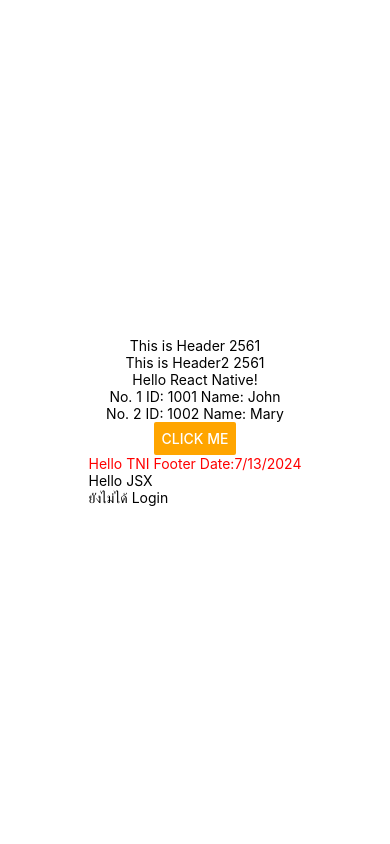
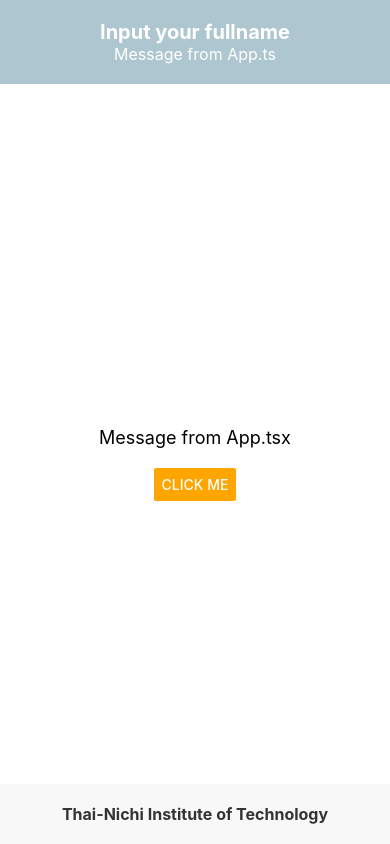
Before and after one commit to GBcatW/GBreactNativeTNI, a React Native app: screen / in a window 390 px wide. Built offline with nearby package versions, Linux system fonts and the light colour scheme.

Commit message:
Practice1_Ch03_ReactNativeFundamental

```diff
--- a/App.tsx
+++ b/App.tsx
@@ -2,39 +2,16 @@ import { StatusBar } from "expo-status-bar";
 import { StyleSheet, Text, View, Button, Alert } from "react-native";
 import AppFooter from "./components/AppFooter";
 import AppHeader from "./components/AppHeader";
+import Content from "./components/Content";
 
 export default function App(): React.JSX.Element {
-  const onClickme = () => {
-    Alert.alert("Hi", "hello React.js");
-  };
-
-  const users =[
-    {id:1001,name:'John'},
-    {id:1002,name:'Mary'}
-  ]
 
   return (
     <View style={styles.container}>
-      <AppHeader title= "This is Header " year={2018}/>
-      <AppHeader title= "This is Header2 " year={2018}/>
-      <Text>Hello React Native!</Text>
-      { users.map((data, index)=>{
-        return(
-          <Text key={data.id}>
-            No. {index + 1} ID: {data.id} Name: {data.name}
-          </Text>
-        )
-      })}
-      <Button
-        title="Click Me"
-        onPress={onClickme}
-        color="orange"
-        /*onPress={() => {
-          Alert.alert("Hi", "React Native is Fun!!");
-        }}*/
-      />
+      <AppHeader text="Input your fullname"/>
+      <Content text="Message from App.tsx" />
       <StatusBar style="auto" />
-      <AppFooter />
+      <AppFooter text="Thai-Nichi Institute of Technology"/>
     </View>
   );
 }
@@ -43,7 +20,6 @@ const styles = StyleSheet.create({
   container: {
     flex: 1,
     backgroundColor: "#fff",
-    alignItems: "center",
     justifyContent: "center",
   },
 });
--- a/components/AppFooter.tsx
+++ b/components/AppFooter.tsx
@@ -1,26 +1,35 @@
 import { StyleSheet, Text, View } from "react-native";
 import React from "react";
 
-const AppFooter = (): React.JSX.Element => {
-  const hello = "Hello TNI Footer";
-  const hello2 = <Text>Hello JSX</Text>;
-  const isLogin = false;
-  return (
-    <View>
-      <Text style={styles.mytext}>
-        {hello} Date:{new Date().toLocaleDateString()}
-      </Text>
-      {hello2}
-      {isLogin && <Text>Welcome to my world renew your defination</Text>}
-      {isLogin ? <Text>Welt come to my</Text> : <Text>ยังไม่ได้ Login</Text>}
-    </View>
+type AppFooterProps ={
+    text:string;
+};
+
+const AppFooter = ({text}:AppFooterProps): React.JSX.Element => {
+  return (<View style={styles.footer}>
+    <Text style={styles.footerText}>
+        {text}
+    </Text>
+  </View>
   );
 };
 
 export default AppFooter;
 
 const styles = StyleSheet.create({
-  mytext: {
-    color: "red",
+  footer: {
+    backgroundColor: "#f8f8f8",
+    padding: 20,
+    alignItems: "center",
+    justifyContent: "center",
+    position: "absolute",
+    left: 0,
+    right: 0,
+    bottom: 0,
+  },
+  footerText: {
+    fontSize: 16,
+    fontWeight: "bold",
+    color: "#333",
   },
 });
--- a/components/AppHeader.tsx
+++ b/components/AppHeader.tsx
@@ -1,20 +1,35 @@
-import { View, Text } from "react-native";
+import { StyleSheet, View, Text } from "react-native";
 import React from "react";
 
 type AppHeaderProps = {
-  title: string;
-  year?: number;
+    text: string;
 };
 
-const AppHeader = ({ title, year }: AppHeaderProps): React.JSX.Element => {
+const AppHeader = ({text}:AppHeaderProps): React.JSX.Element => {
   return (
-    <View>
-      <Text>
-        {title}
-        {year && year + 543}
-      </Text>
+    <View style={styles.header}>
+        <Text style={styles.headerText}>{text}</Text>
+        <Text style={styles.subtitleText}>Message from App.ts</Text>
     </View>
   );
 };
 
 export default AppHeader;
+
+const styles = StyleSheet.create({
+  header: {
+    backgroundColor: "#AEC6CF",
+    padding: 20,
+    alignItems: "center",
+    justifyContent: "center",
+  },
+  headerText: {
+    fontSize: 20,
+    fontWeight: "bold",
+    color: "#fff",
+  },
+  subtitleText: {
+    fontSize: 16,
+    color: "#fff",
+  },
+});
--- /dev/null
+++ b/components/Content.tsx
@@ -0,0 +1,37 @@
+import {StyleSheet, View, Text, Button, Alert } from "react-native";
+import React from "react";
+
+const onClickMe = () => {
+    Alert.alert("Hello", "Input your fullname");
+  };
+
+type ContextProps ={
+    text:string;
+};
+
+const Content = ({text}:ContextProps): React.JSX.Element => {
+  return (
+    <View style={styles.content}>
+        <Text style={styles.text}>{text}</Text>
+      <Button
+        title="Click Me"
+        onPress={onClickMe}
+        color="orange"
+        />
+    </View>
+  );
+};
+
+export default Content;
+
+const styles = StyleSheet.create({
+  content: {
+    flex: 1,
+    alignItems: "center",
+    justifyContent: "center",
+  },
+  text: {
+    fontSize: 18,
+    marginBottom: 20,
+  },
+});
```
